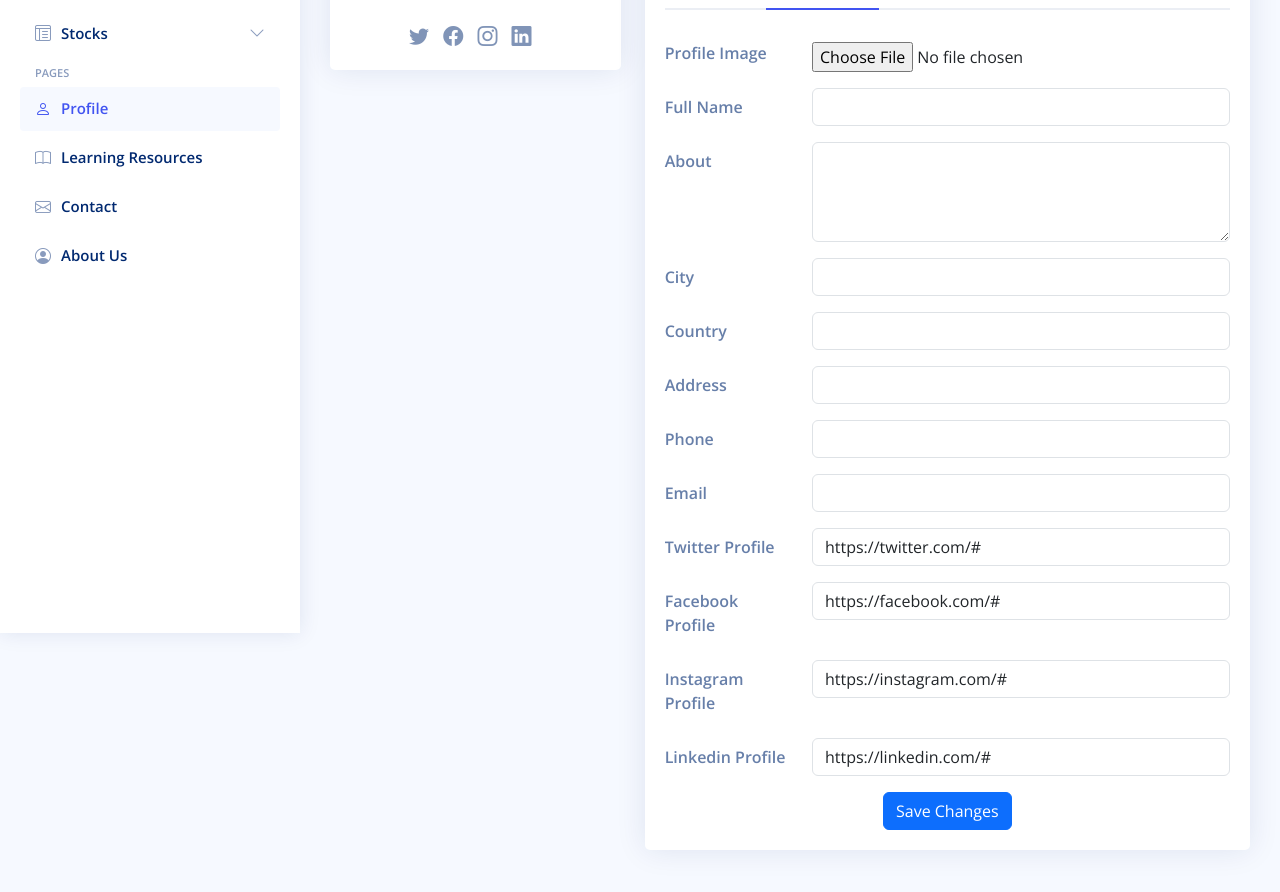
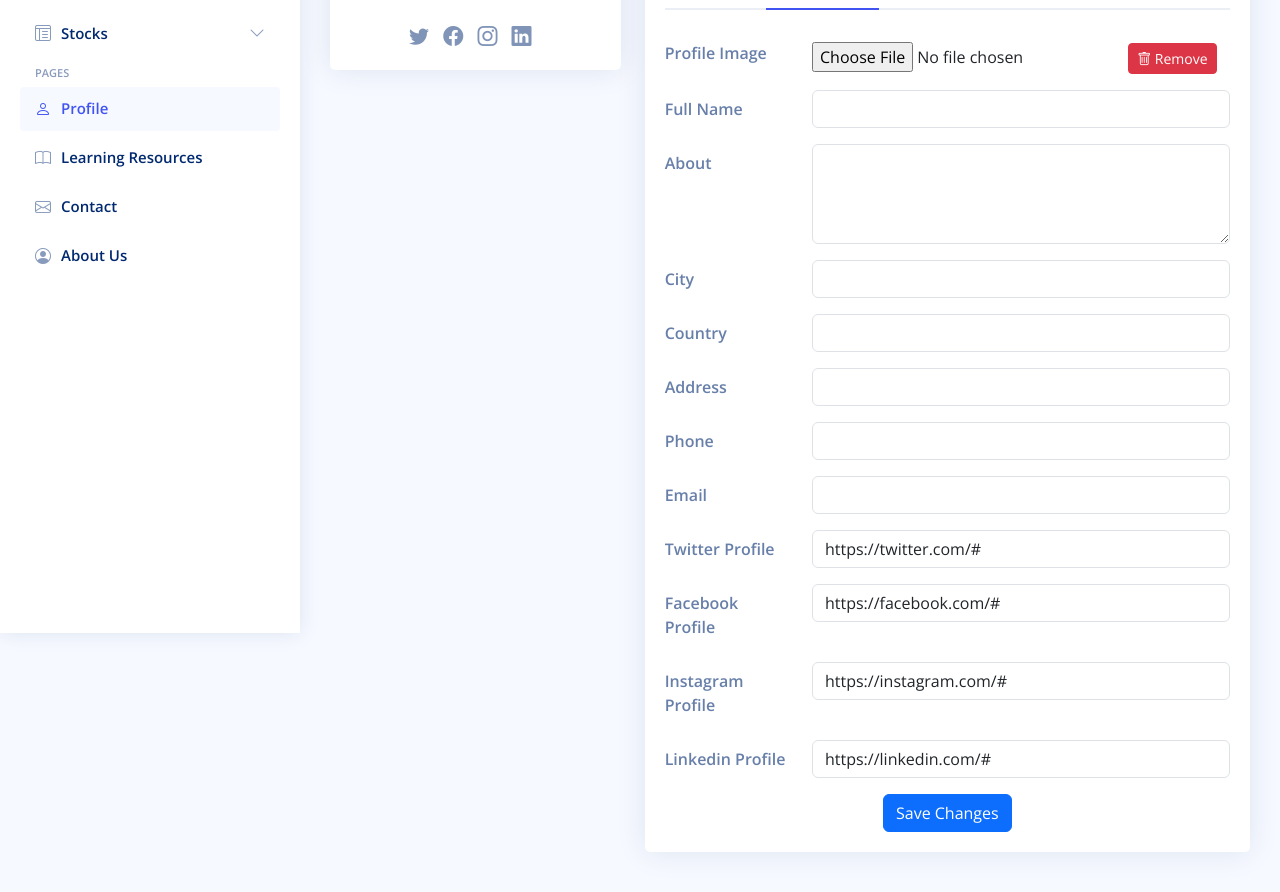
Before and after one commit to binarysooraj/flask-web-app, a Flask app: page /profile in a window 1280 px wide, after a click on "Edit Profile". Shown: the part 167-1059 px from the top of the page. Run offline with Flask 3, Linux system fonts and the light colour scheme; the visitor is signed in with stand-in values (Sample User, id 1); some libraries are stand-ins or nearby versions.

Commit message:
remove button added

```diff
--- a/templates/users-profile.html
+++ b/templates/users-profile.html
@@ -473,7 +473,9 @@
                       <div class="col-md-8 col-lg-9">
                           <div class="pt-2">
                                   <input type="file" name="file">
+                                  <a href="/remove_profile_image" class="btn btn-danger btn-sm" title="Remove my profile image"><i class="bi bi-trash"></i> Remove</a>
                           </div>
+
                       </div>
                   </div>
                   <div class="row mb-3">
```
